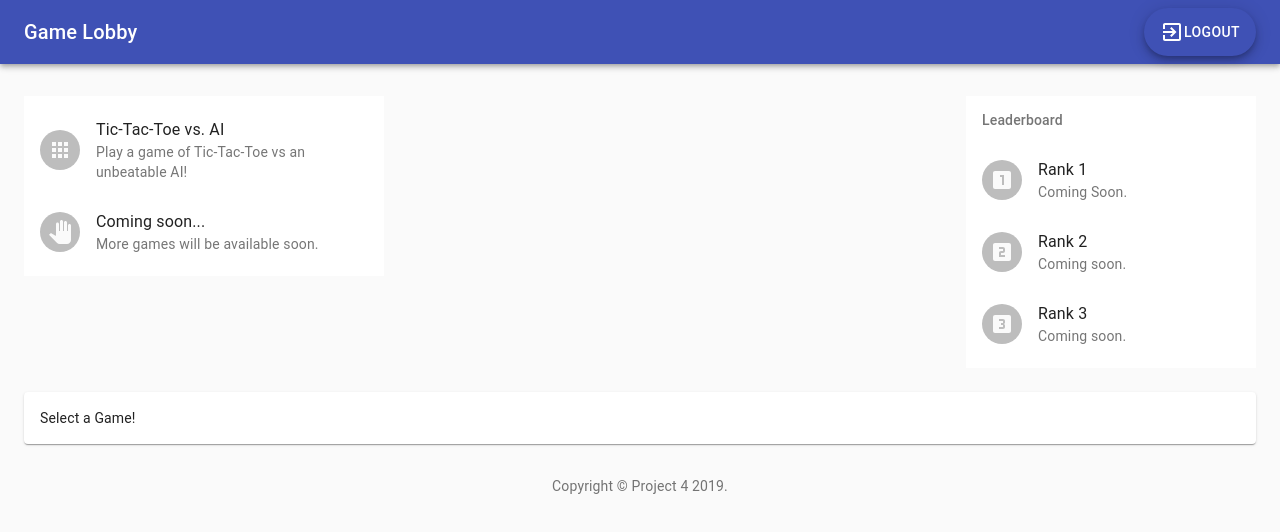
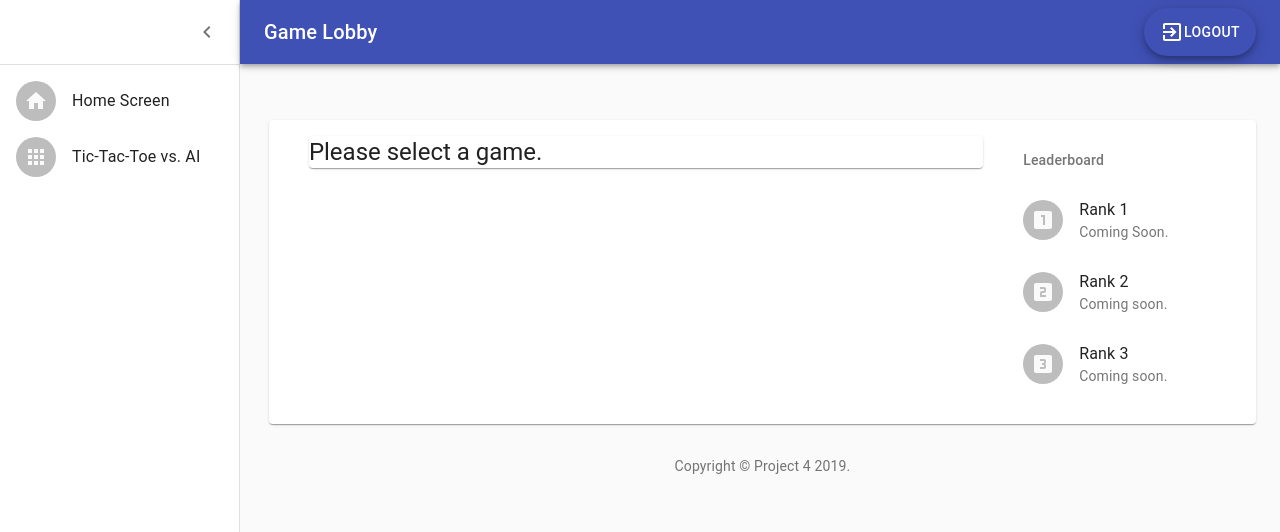
Before and after one commit to JuliusLuebstorf/ASDE, a React (Create React App) app in the folder p4react/: page / in a window 1280 px wide. Shown: the top 532 px of the page. Built offline with nearby package versions, Linux system fonts and the light colour scheme.

Commit message:
reworked lobby

```diff
--- /dev/null
+++ b/p4react/src/Components/Lobby/HomeScreen.js
@@ -0,0 +1,40 @@
+import React from 'react';
+import Leaderboard from './Leaderboard';
+import Container from '@material-ui/core/Container';
+import Grid from '@material-ui/core/Grid';
+import Paper from '@material-ui/core/Paper';
+import Typography from '@material-ui/core/Typography';
+
+class HomeScreen extends React.Component {
+
+    render() {
+        return (
+            <div>
+                <Container maxWidth="lg">
+
+                    <Grid container spacing={3}>
+
+                    {/* Chart */}
+                        <Grid item xs={12} md={8} lg={9}>
+                        <Paper>
+                            <Typography variant="h5" component="h3">
+                               Please select a game.
+                            </Typography>
+                            <Typography component="p">
+
+                            </Typography>
+                            </Paper>
+                        </Grid>
+
+                    {/* Leaderboard */}
+                        <Grid item xs={12} md={4} lg={3}>
+                            <Leaderboard/>
+                        </Grid>
+                    </Grid>
+                </Container>
+            </div>
+        );
+    }
+}
+
+export default HomeScreen;
--- /dev/null
+++ b/p4react/src/Components/Lobby/Leaderboard.js
@@ -0,0 +1,51 @@
+import React from 'react';
+import ListItem from '@material-ui/core/ListItem';
+import ListItemIcon from '@material-ui/core/ListItemIcon';
+import ListItemText from '@material-ui/core/ListItemText';
+import Avatar from '@material-ui/core/Avatar';
+import ListItemAvatar from '@material-ui/core/ListItemAvatar';
+import List from '@material-ui/core/List';
+import ListSubheader from '@material-ui/core/ListSubheader';
+import LooksOneIcon from '@material-ui/icons/LooksOne';
+import LooksTwoIcon from '@material-ui/icons/LooksTwo';
+import Looks3Icon from '@material-ui/icons/Looks3';
+
+class Leaderboard extends React.Component {
+
+    render() {
+        return (
+            <List  subheader={<ListSubheader>Leaderboard</ListSubheader>}>
+
+                <ListItem>
+                  <ListItemAvatar>
+                    <Avatar>
+                      <LooksOneIcon />
+                    </Avatar>
+                  </ListItemAvatar>
+                  <ListItemText primary="Rank 1" secondary="Coming Soon." />
+                  </ListItem>
+
+                    <ListItem>
+                      <ListItemAvatar>
+                        <Avatar>
+                          <LooksTwoIcon />
+                        </Avatar>
+                      </ListItemAvatar>
+                      <ListItemText primary="Rank 2" secondary="Coming soon." />
+                      </ListItem>
+
+                      <ListItem>
+                      <ListItemAvatar>
+                        <Avatar>
+                          <Looks3Icon />
+                        </Avatar>
+                      </ListItemAvatar>
+                      <ListItemText primary="Rank 3" secondary="Coming soon." />
+                      </ListItem>
+
+                </List>
+        );
+    }
+}
+
+export default Leaderboard;
--- a/p4react/src/Components/Lobby/Lobby.js
+++ b/p4react/src/Components/Lobby/Lobby.js
@@ -32,6 +32,9 @@ import ListSubheader from '@material-ui/core/ListSubheader';
 import LooksOneIcon from '@material-ui/icons/LooksOne';
 import LooksTwoIcon from '@material-ui/icons/LooksTwo';
 import Looks3Icon from '@material-ui/icons/Looks3';
+import HomeIcon from '@material-ui/icons/Home';
+import Leaderboard from './Leaderboard';
+import HomeScreen from './HomeScreen';
 
 function Copyright() {
     return (
@@ -147,9 +150,9 @@ export default function Dashoboard() {
     return (
       <div className={classes.root}>
         <CssBaseline />
-        <AppBar position="absolute" className={clsx(classes.appBar,{/*, open && classes.appBarShift*/})}>
+        <AppBar position="absolute" className={clsx(classes.appBar, open && classes.appBarShift)}>
           <Toolbar className={classes.toolbar}>
-            {/*<IconButton
+            {<IconButton
               edge="start"
               color="inherit"
               aria-label="open drawer"
@@ -157,7 +160,7 @@ export default function Dashoboard() {
               className={clsx(classes.menuButton, open && classes.menuButtonHidden)}
             >
               <MenuIcon />
-            </IconButton>*/}
+            </IconButton>}
             <Typography component="h1" variant="h6" color="inherit" noWrap className={classes.title}>
               Game Lobby
             </Typography>
@@ -167,7 +170,6 @@ export default function Dashoboard() {
             </Fab>
           </Toolbar>
         </AppBar>
-        {/* DRAWER CAN BE ADDED LATER IF NECESSARY
         <Drawer
           variant="permanent"
           classes={{
@@ -181,73 +183,48 @@ export default function Dashoboard() {
             </IconButton>
           </div>
           <Divider />
-          test
-          <Divider />
-          test
-        </Drawer>
-        */}
-        <main className={classes.content}>
-          <div className={classes.appBarSpacer} />
-          <Container maxWidth="lg" className={classes.container}>
-            <Grid container spacing={3}>
-              {/* Chart */}
-              <Grid item xs={12} md={8} lg={9}>
-                <List className={classes.gameList}>
+          <List className={classes.gameList}>
+                <div onClick={() => setComponent('')}> {/* Give the component a name and call it in the if / else below */}
+                    <ListItem button>
+                      <ListItemAvatar>
+                        <Avatar>
+                          <HomeIcon />
+                        </Avatar>
+                      </ListItemAvatar>
+                      <ListItemText primary="Home Screen"  />
+                      </ListItem>
+                  </div>
                 <div onClick={() => setComponent('ttt')}>
-                <ListItem button>
+                <ListItem button color="primary">
                   <ListItemAvatar>
                     <Avatar>
                       <AppsIcon />
                     </Avatar>
                   </ListItemAvatar>
-                  <ListItemText primary="Tic-Tac-Toe vs. AI" secondary="Play a game of Tic-Tac-Toe vs an unbeatable AI!" />
+                  <ListItemText primary="Tic-Tac-Toe vs. AI" />
                   </ListItem>
                   </div>
                   {/* More games can be added here*/}
-                  <div onClick={() => setComponent('')}> {/* Give the component a name and call it in the if / else below */}
-                    <ListItem button>
-                      <ListItemAvatar>
-                        <Avatar>
-                          <PanToolIcon />
-                        </Avatar>
-                      </ListItemAvatar>
-                      <ListItemText primary="Coming soon..." secondary="More games will be available soon." />
-                      </ListItem>
-                  </div>
-                </List>
-              </Grid>
-              {/* Leaderboard */}
-              <Grid item xs={12} md={4} lg={3}>
-                <List className={classes.gameList} subheader={<ListSubheader>Leaderboard</ListSubheader>}>
-
-                <ListItem>
-                  <ListItemAvatar>
-                    <Avatar>
-                      <LooksOneIcon />
-                    </Avatar>
-                  </ListItemAvatar>
-                  <ListItemText primary="Rank 1" secondary="Coming Soon." />
-                  </ListItem>
-
-                    <ListItem>
-                      <ListItemAvatar>
-                        <Avatar>
-                          <LooksTwoIcon />
-                        </Avatar>
-                      </ListItemAvatar>
-                      <ListItemText primary="Rank 2" secondary="Coming soon." />
-                      </ListItem>
-
-                      <ListItem>
-                      <ListItemAvatar>
-                        <Avatar>
-                          <Looks3Icon />
-                        </Avatar>
-                      </ListItemAvatar>
-                      <ListItemText primary="Rank 3" secondary="Coming soon." />
-                      </ListItem>
 
                 </List>
+        </Drawer>
+        }
+        <main className={classes.content}>
+          <div className={classes.appBarSpacer} />
+          <Container maxWidth="lg" className={classes.container}>
+
+            <Grid container spacing={3}>
+
+              {/* Chart */}
+              <Grid item xs={12} md={8} lg={9}>
+
+
+              </Grid>
+
+              {/* Leaderboard */}
+
+              <Grid item xs={12} md={4} lg={3}>
+
               </Grid>
               {/* GameDisplay */}
               <Grid item xs={12}>
@@ -255,7 +232,7 @@ export default function Dashoboard() {
                   {/* Here the if / else have to be called to change the games */}
                 {component === 'ttt' ? <GameBoard/> :
                 component === 'changeThisForFutureGame' ? "futureGame" :
-                "Select a Game!"
+                <HomeScreen/>
                 }
                 </Paper>
               </Grid>
```
